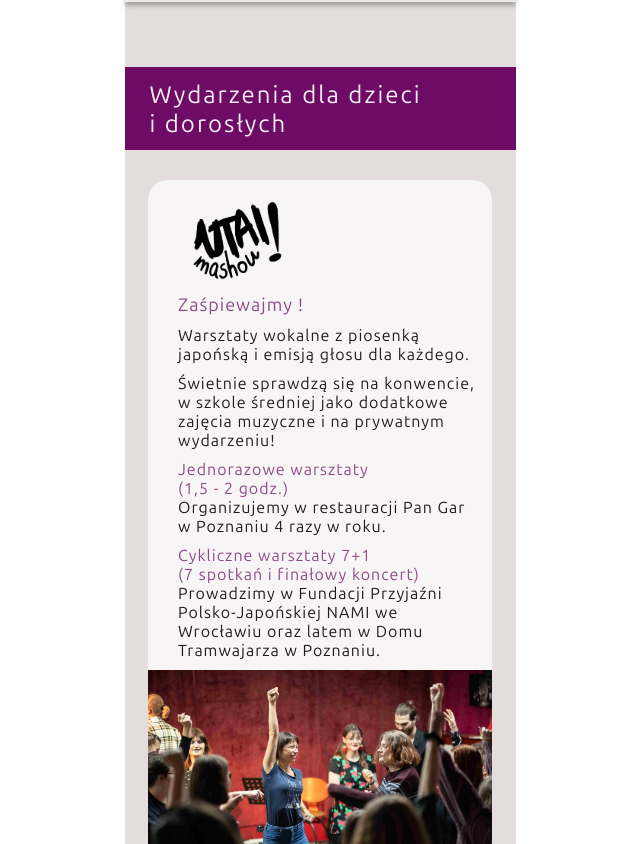
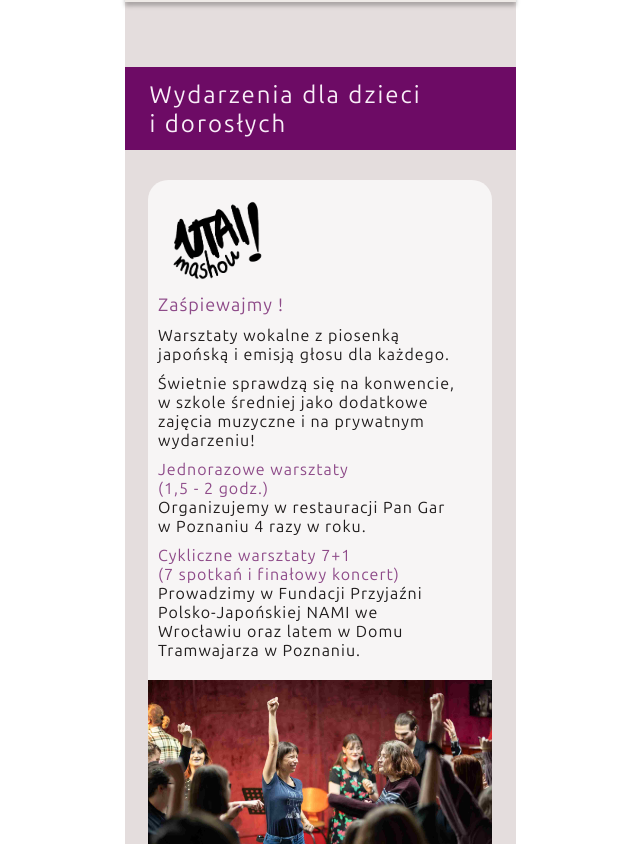
Before and after one commit to domipoli/moj_drugi_projekt, a React (Create React App) app: page / in a window 1280 px wide. Shown: the part 2196-3040 px from the top of the page, without its empty margins (320-960 px from the left). Built offline with nearby package versions, Linux system fonts and the light colour scheme.

Commit message:
Kolejne dobre zmiany w projekcie - pozycjonowanie , odstepy i marginesy

```diff
--- a/src/Contact.scss
+++ b/src/Contact.scss
@@ -1,8 +1,8 @@
 @import 'variables';
 
 .contact-wrapper{
-  position: absolute;
-  top:8450px;
+  position: static;
+  // top:8450px;
   width: 391px;
 
   .contact-inner{
--- a/src/Footer.jsx
+++ b/src/Footer.jsx
@@ -13,7 +13,7 @@ export const Footer = () => {
       <div className='footer-wrapper'>
 
         <section className='footer-top'>
-          <p>Chór kameralny Hibike</p>
+          <p>Chór Kameralny Hibike</p>
           <div>
             <img src={emailIcon} alt="emailIcon" />
             <span>biuro@chorkameralnyhibike.com</span>
@@ -49,8 +49,8 @@ export const Footer = () => {
         </section>
         <section className='footer-bottom'>
           <p>Zdjęcia: Radosław Borowicz, Maciej Zakrzewski</p>
-          <p>Ilustracje: Marta Słotwińska, Ariel Nowaczyk</p>
-          <p>Projekt strony: Dominika Polińska</p>
+          <p>Ilustracje: Marta Słotwińska</p>
+          <p>Projekt i realizacja strony: Dominika Polińska</p>
         </section>
       </div>
     </div>
--- a/src/Footer.scss
+++ b/src/Footer.scss
@@ -1,8 +1,8 @@
 @import 'variables';
 
 .footer{
-  position: absolute;
-  top: 9500px;
+  position: relative;
+  // top: 9500px;
   width: 391px;
   height: 390px;
   background-color: $greyD9;
--- a/src/Main-style.scss
+++ b/src/Main-style.scss
@@ -1,4 +1,4 @@
-.main{
+.main-main{
   position:relative;
   // top: 1820px;
   width: 100%;
--- a/src/MainCode.jsx
+++ b/src/MainCode.jsx
@@ -6,7 +6,7 @@ import './Main-style.scss'
 
 export function Main () {
   return (
-    <div className="main">
+    <div className="main-main">
       <MainIntro />
       <MainIntroFooter />
       <MainContent />
--- a/src/MainContent.jsx
+++ b/src/MainContent.jsx
@@ -4,7 +4,7 @@ import { MainContentSection3 } from './MainContentSection3';
 import { MainContentSection4 } from './MainContentSection4';
 import { MainContentSection5 } from './MainContentSection5';
 import { MainContentSection6 } from './MainContentSection6';
-import { MainContentSection2 } from './MainHeaderSection2';
+import { MainContentSection2 } from './MainContentSection2';
 
 export const MainContent = () => {
   return(
--- a/src/MainContentSection.scss
+++ b/src/MainContentSection.scss
@@ -16,7 +16,8 @@
 }
 
 .main-content-section-text{
-  margin-left: 30px;
+  margin-left: 10px;
+  margin-right: 10px;
   padding-top: 20px;
 
   & img{
@@ -57,6 +58,7 @@
   width:100%;
   height: auto;
   margin-bottom: 20px;
+  margin-top: 10px;
 }
 
 .main-content-section-inner{
```
Also changed, not shown: src/MainContentSection2.jsx (renamed from src/MainHeaderSection2.jsx). Lines whose indentation alone changed are shown as unchanged.
